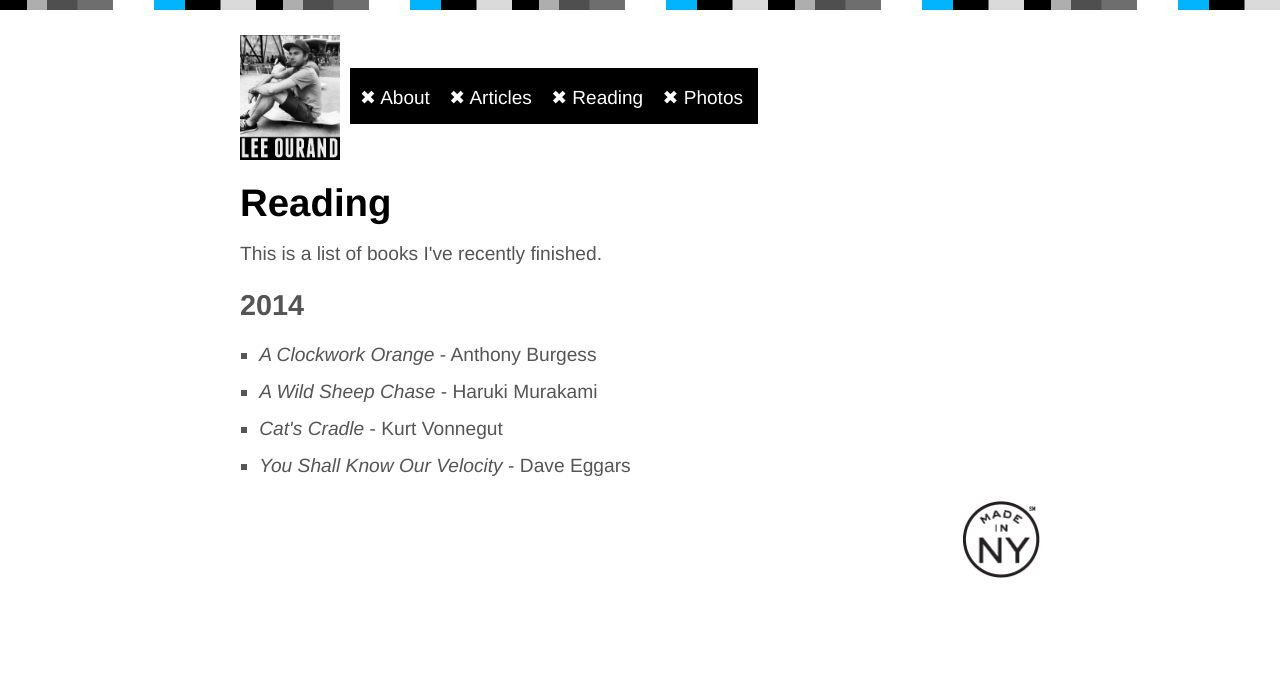
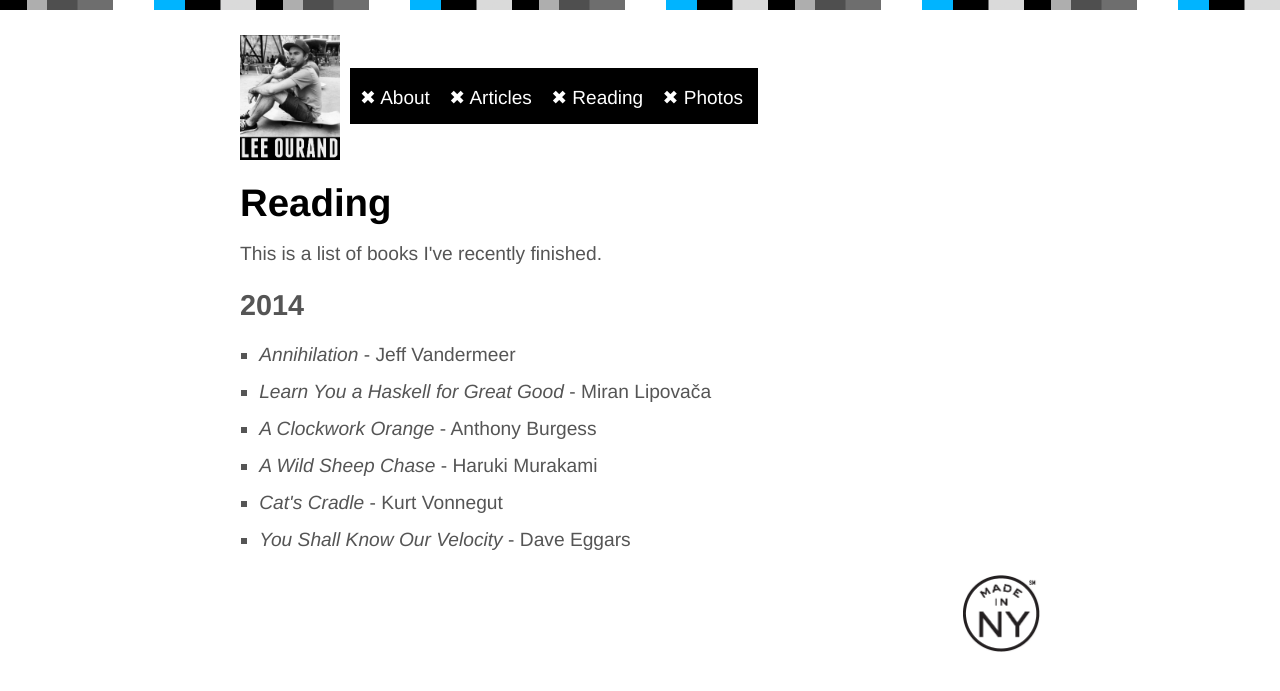
Before and after one commit to leeourand/leeourand.github.com, a Jekyll site: the page built from reading/index.html, in a window 1280 px wide. Shown: the top 691 px of the page. Built offline with Jekyll 4.4.1, drawn with Linux system fonts in a browser that asks for light colours; comment, search, counter and statistics services are not loaded.

Commit message:
Adds LYAHFGG and Annihilation to reading list.

```diff
--- a/reading/index.html
+++ b/reading/index.html
@@ -6,6 +6,8 @@ title: Reading
 <p>This is a list of books I've recently finished.</p>
 <h2>2014</h3>
 <ul>
+  <li><em>Annihilation</em> - Jeff Vandermeer</li>
+  <li><em>Learn You a Haskell for Great Good</em> - Miran Lipovača</li>
   <li><em>A Clockwork Orange</em> - Anthony Burgess</li>
   <li><em>A Wild Sheep Chase</em> - Haruki Murakami</li>
   <li><em>Cat's Cradle</em> - Kurt Vonnegut</li>
```
